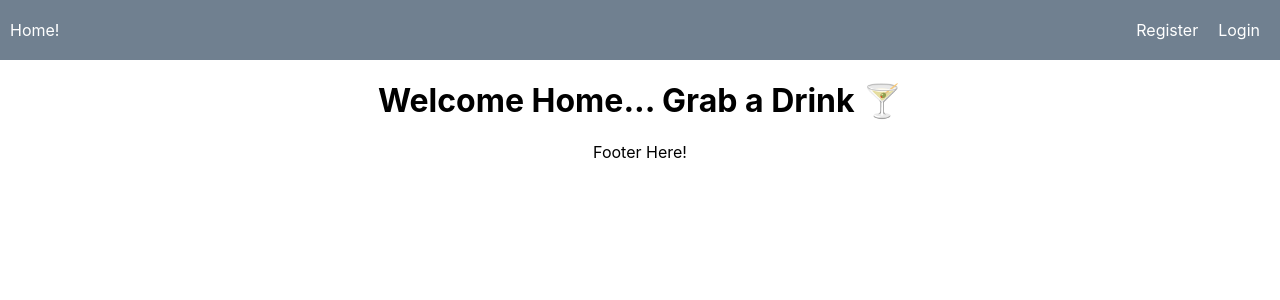
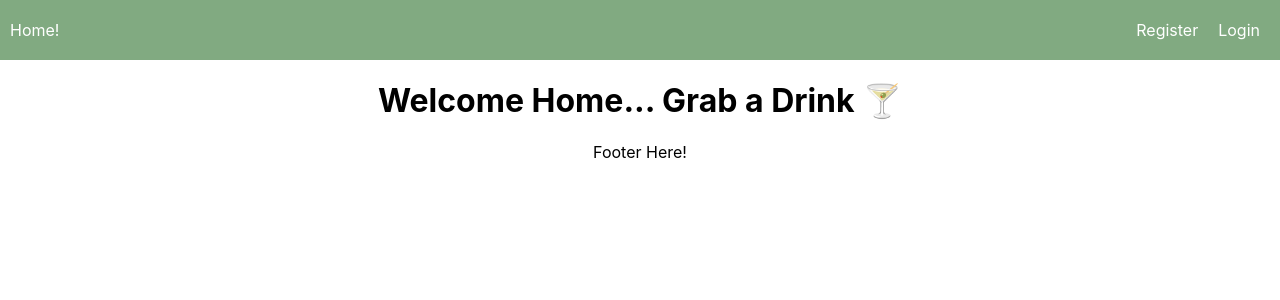
Before and after one commit to kelseywhallon/give-it-a-shot, a React (Create React App) app in the folder give-it-a-shot-client/: page / in a window 1280 px wide. Shown: the top 300 px of the page. Built offline with nearby package versions, Linux system fonts and the light colour scheme.

Commit message:
minor styling in header.scss

```diff
--- a/give-it-a-shot-client/src/components/Header.scss
+++ b/give-it-a-shot-client/src/components/Header.scss
@@ -1,5 +1,5 @@
 header {
-    background-color: slategrey;
+    background-color: rgb(129, 170, 129);
     text-align: left;
     padding: 20px 10px;
     display: flex;
```
